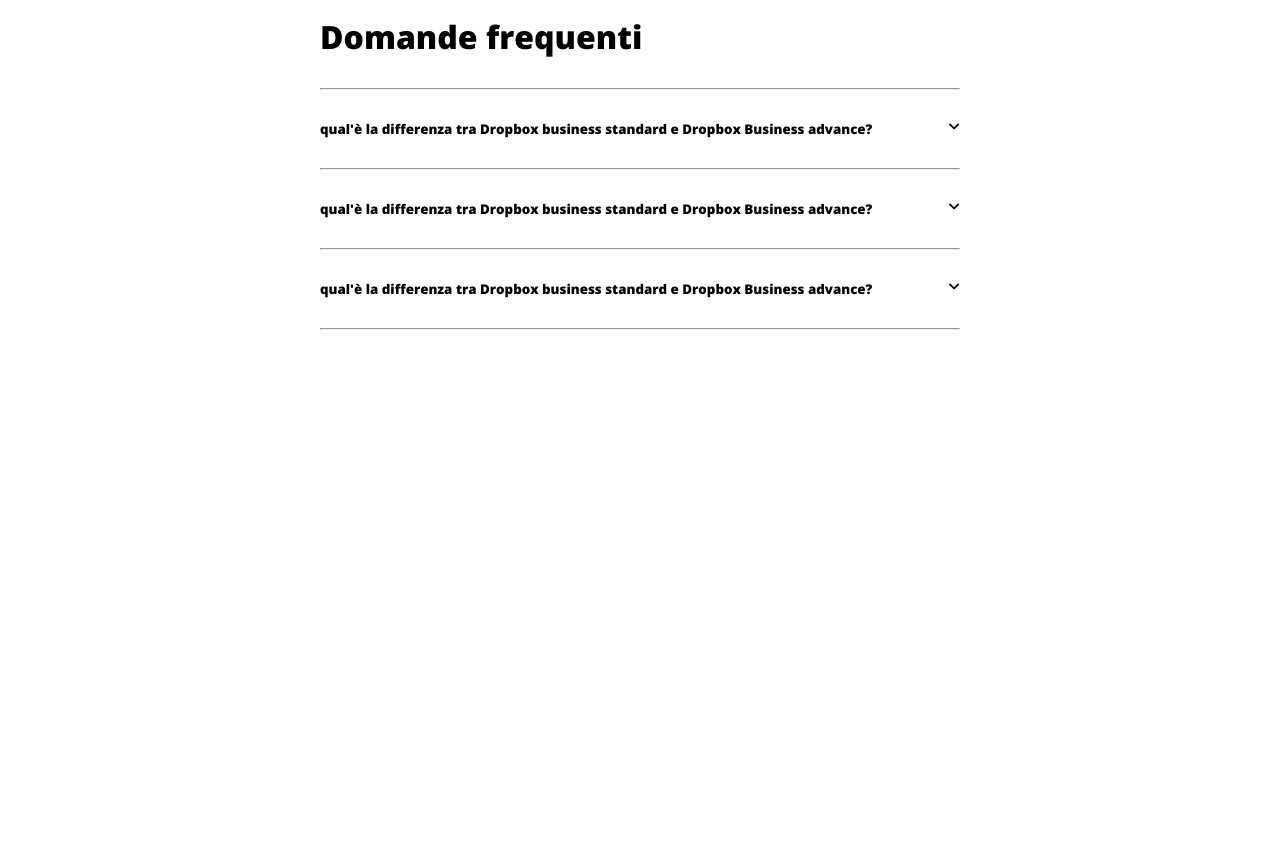
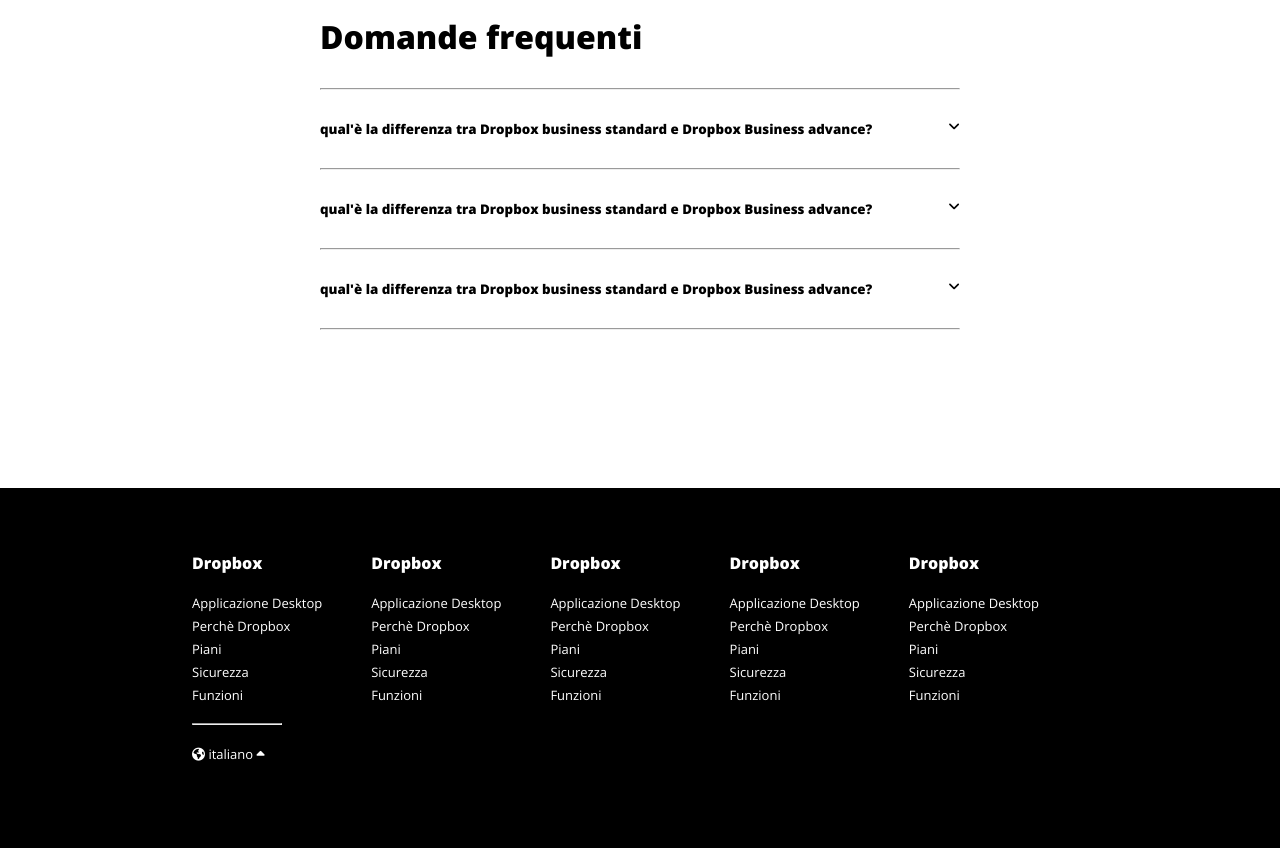
Before and after one commit to jacopobiagi/htmlcss-dropbox, a plain HTML site: page index.html in a window 1280 px wide. Shown: the part 4325-5173 px from the top of the page. Before the commit the page ends 4813 px from the top, so only its background shows below. Drawn offline with nearby package versions, Linux system fonts and the light colour scheme.

Commit message:
Inserimento footer nella pagina

```diff
--- a/index.html
+++ b/index.html
@@ -502,5 +502,105 @@
         </div>
 
     </main>
+
+    <footer>
+        <div class="lastDiv d-row">
+            <div class="d-column">
+                <h4>Dropbox</h4>
+                <span>
+                    Applicazione Desktop
+                </span>
+                <span>
+                    Perchè Dropbox
+                </span>
+                <span>
+                    Piani
+                </span>
+                <span>
+                    Sicurezza
+                </span>
+                <span>
+                    Funzioni
+                </span>
+            </div>
+            <div class="d-column">
+                <h4>Dropbox</h4>
+                <span>
+                    Applicazione Desktop
+                </span>
+                <span>
+                    Perchè Dropbox
+                </span>
+                <span>
+                    Piani
+                </span>
+                <span>
+                    Sicurezza
+                </span>
+                <span>
+                    Funzioni
+                </span>
+            </div>
+            <div class="d-column">
+                <h4>Dropbox</h4>
+                <span>
+                    Applicazione Desktop
+                </span>
+                <span>
+                    Perchè Dropbox
+                </span>
+                <span>
+                    Piani
+                </span>
+                <span>
+                    Sicurezza
+                </span>
+                <span>
+                    Funzioni
+                </span>
+            </div>
+            <div class="d-column">
+                <h4>Dropbox</h4>
+                <span>
+                    Applicazione Desktop
+                </span>
+                <span>
+                    Perchè Dropbox
+                </span>
+                <span>
+                    Piani
+                </span>
+                <span>
+                    Sicurezza
+                </span>
+                <span>
+                    Funzioni
+                </span>
+            </div>
+            <div class="d-column">
+                <h4>Dropbox</h4>
+                <span>
+                    Applicazione Desktop
+                </span>
+                <span>
+                    Perchè Dropbox
+                </span>
+                <span>
+                    Piani
+                </span>
+                <span>
+                    Sicurezza
+                </span>
+                <span>
+                    Funzioni
+                </span>
+            </div>
+        </div>
+
+        <hr style="margin: 20px 0;width:10%; ">
+        <p style="font-size: small;"><i class="fa-solid fa-earth-americas"></i> italiano <i class="fa-solid fa-caret-up"></i></p>
+
+
+    </footer>
 </body>
 </html>
--- a/style.css
+++ b/style.css
@@ -391,3 +391,32 @@ h2{
     font-weight: bold;
     font-size: smaller;
 }
+
+/* footer css */
+
+footer{
+    height: 45vh;
+    background-color: black;
+    padding: 5% 15%;
+    color: white;
+}
+
+.lastDiv{
+    width: 100%;
+    height: 65%;
+}
+
+.lastDiv > div{
+    height: 100;
+    width: 20%;
+
+}
+
+.lastDiv h4{
+    margin-bottom: 20px;
+}
+
+.lastDiv span{
+    margin-bottom: 5px;
+    font-size: small;
+}
```
